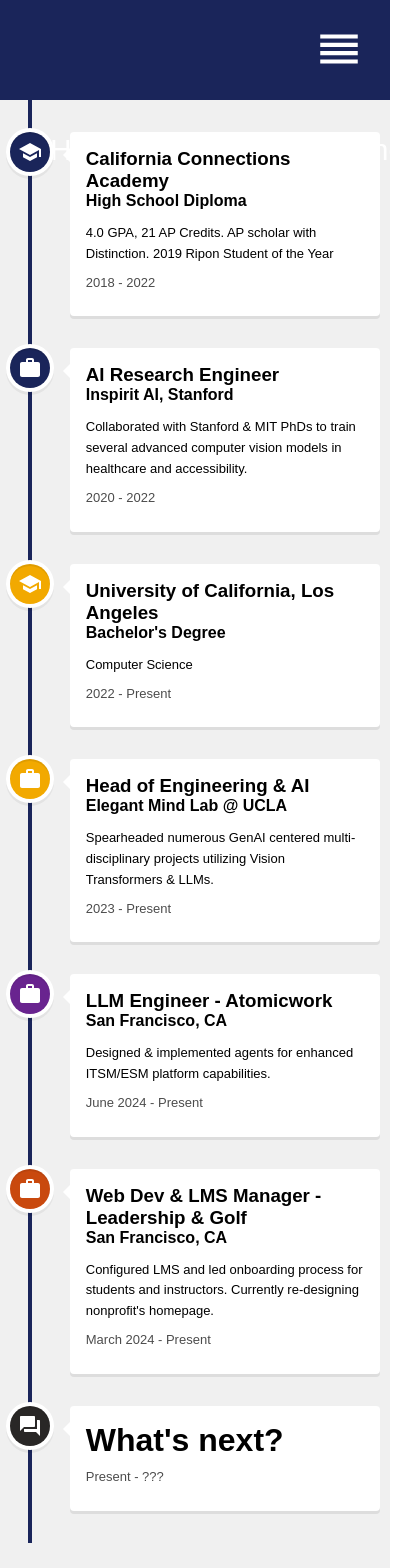
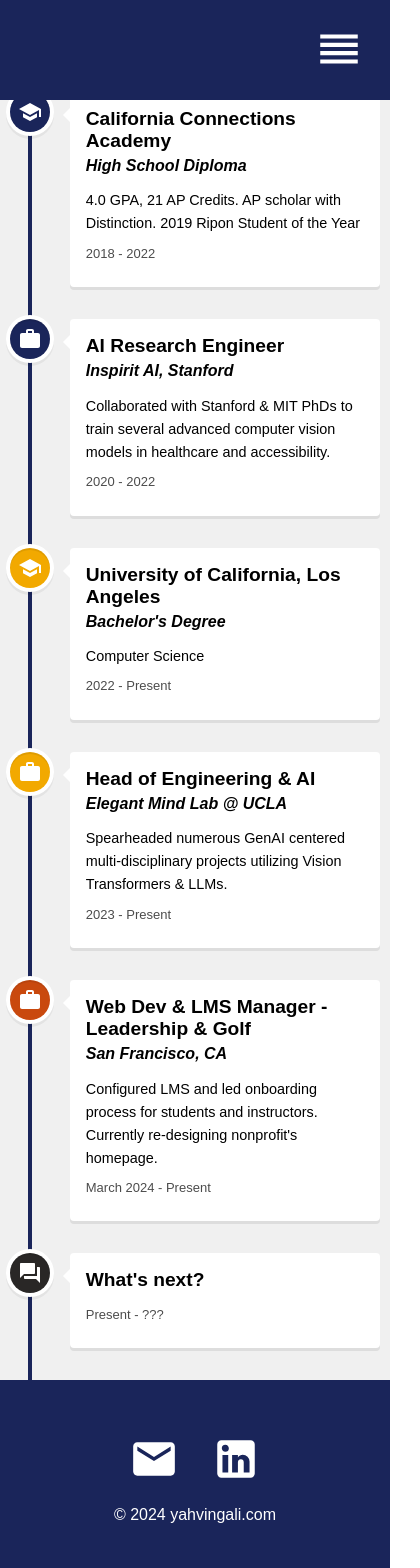
Before and after one commit to Ygali04/my-website, a React (Create React App) app: page /exp in a window 390 px wide. Shown: the top 1568 px of the page, 420 px wide, since content can reach past the window. Built offline with nearby package versions, Linux system fonts and the light colour scheme.

Commit message:
Quality of Life edits - Edited views for ipad and iphone - edited issues with footer and Navbar - cleaned up About me Section

```diff
--- a/src/components/Navbar.js
+++ b/src/components/Navbar.js
@@ -1,11 +1,7 @@
-import React, {useEffect, useState} from 'react';
-import {Link, useLocation} from "react-router-dom";
-
-//styles
+import React, { useEffect, useState } from 'react';
+import { Link, useLocation } from "react-router-dom";
+import ReorderIcon from "@material-ui/icons/Reorder";
 import "../css-components/Navbar.css"
-
-//assets & icons
-import ReorderIcon from "@material-ui/icons/Reorder";
 
 function Navbar() {
   const [expandNavbar, setExpandNavbar] = useState(false);
@@ -14,12 +10,9 @@
   useEffect(() => {setExpandNavbar(false);}, [location]);
 
   return (
-    <div className="navbar" id={expandNavbar ? "open" : "closed"}>
+    <div className={`navbar ${expandNavbar ? "open" : "closed"}`}>
         <div className="toggleButton">
-            <button onClick={() => {
-                    setExpandNavbar((prev) => !prev)
-                }}
-            >
+            <button onClick={() => setExpandNavbar((prev) => !prev)}>
                 <ReorderIcon />
             </button>
         </div>
--- /dev/null
+++ b/src/css-components/Experience.css
@@ -0,0 +1,66 @@
+.experience {
+    padding-top: 100px;
+    padding-bottom: 0;
+  }
+
+  .vertical-timeline-element-title {
+    font-size: 1.5em;
+    font-weight: bold;
+    margin-bottom: 5px;
+  }
+
+  .vertical-timeline-element-subtitle {
+    font-size: 1.2em;
+    font-style: italic;
+    margin-bottom: 10px;
+  }
+
+  .vertical-timeline-element-content p {
+    font-size: 1em;
+    line-height: 1.6;
+  }
+
+  /* New styles to remove extra space */
+  .vertical-timeline::before {
+    background: #1a255a;
+  }
+
+  .vertical-timeline-element:last-child {
+    margin-bottom: 0;
+  }
+
+  .vertical-timeline-element:last-child .vertical-timeline-element-content {
+    margin-bottom: 0;
+  }
+
+  @media only screen and (max-width: 1169px) {
+    .experience {
+      padding-top: 80px;
+    }
+
+    .vertical-timeline-element-title {
+      font-size: 1.3em;
+    }
+
+    .vertical-timeline-element-subtitle {
+      font-size: 1.1em;
+    }
+  }
+
+  @media only screen and (max-width: 768px) {
+    .experience {
+      padding-top: 60px;
+    }
+
+    .vertical-timeline-element-title {
+      font-size: 1.2em;
+    }
+
+    .vertical-timeline-element-subtitle {
+      font-size: 1em;
+    }
+
+    .vertical-timeline-element-content p {
+      font-size: 0.9em;
+    }
+  }
--- a/src/css-components/Footer.css
+++ b/src/css-components/Footer.css
@@ -7,7 +7,6 @@
     align-items: center;
     flex-direction: column;
     padding-top: 10px;
-    margin-top: 150px;
   }
 
   .socials svg {
--- a/src/css-components/Navbar.css
+++ b/src/css-components/Navbar.css
@@ -2,6 +2,10 @@
   width: 100%;
   height: 100px;
   background: #1a255a;
+  position: fixed;
+  top: 0;
+  left: 0;
+  z-index: 1000;
 }
 
 .links {
@@ -19,8 +23,6 @@
   text-decoration: none;
   margin: 20px;
   font-size: 30px;
-    align-items: center;
-    justify-content: center;
 }
 
 .toggleButton {
@@ -34,6 +36,7 @@
 .toggleButton svg {
   font-size: 50px;
 }
+
 .toggleButton button {
   margin-right: 20px;
   background-color: transparent;
@@ -42,24 +45,24 @@
   cursor: pointer;
 }
 
-  #open {
+.navbar.open {
   height: 100vh;
 }
 
-  #open .links {
+.navbar.open .links {
   flex-direction: column;
   justify-content: flex-start;
-    margin-top: 100px;
+  padding-top: 100px;
 }
 
-  #open a {
+.navbar.open a {
   width: 100%;
   text-align: center;
 }
 
 @media only screen and (max-width: 900px) {
   .navbar a {
-      width: 70px;
+    font-size: 24px;
   }
 }
 
@@ -67,25 +70,30 @@
   .toggleButton {
     display: flex;
   }
-    #close a {
+
+  .navbar.closed .links {
     display: none;
+  }
+
+  .navbar.open {
+    height: 100vh;
+  }
+
+  .navbar.open .links {
+    display: flex;
   }
 }
 
-  @media only screen and (min-width: 600px) {
+@media only screen and (min-width: 601px) {
   .toggleButton {
     display: none;
   }
 
-    .hiddenLinks {
-      display: none;
-    }
-
-    #open {
+  .navbar {
     height: 100px;
   }
 
-    #open .links {
+  .links {
     flex-direction: row;
   }
 }
--- a/src/css-components/ProjectDisplay.css
+++ b/src/css-components/ProjectDisplay.css
@@ -14,7 +14,8 @@
     text-align: center;
   }
   .project img {
-    width: 700px;
+    max-width: 600px;
+    max-height: 400px;
     border-radius: 10px;
   }
 
--- a/src/css-components/Projects.css
+++ b/src/css-components/Projects.css
@@ -5,6 +5,8 @@
     justify-content: center;
     align-items: center;
     flex-direction: column;
+    padding-top: 100px;
+    margin-bottom: 150px;
   }
   .projects .projectTitle {
     text-align: center;
--- a/src/pages/Experience.js
+++ b/src/pages/Experience.js
@@ -7,6 +7,7 @@
 import SchoolIcon from "@material-ui/icons/School";
 import WorkIcon from "@material-ui/icons/Work";
 import { QuestionAnswer } from "@material-ui/icons";
+import "../css-components/Experience.css";
 
 function Experience() {
   return (
@@ -24,7 +25,7 @@
           <h4 className="vertical-timeline-element-subtitle">
             High School Diploma
           </h4>
-          <p>4.0 GPA, 21 AP Credits. AP scholar with Distinction. 2019 Ripon Student of the Year </p>
+          <p>4.0 GPA, 21 AP Credits. AP scholar with Distinction. 2019 Ripon Student of the Year</p>
         </VerticalTimelineElement>
 
         <VerticalTimelineElement
@@ -51,12 +52,10 @@
           <h3 className="vertical-timeline-element-title">
             University of California, Los Angeles
           </h3>
-
           <h4 className="vertical-timeline-element-subtitle">
             Bachelor's Degree
           </h4>
-
-          <p> Computer Science</p>
+          <p>Computer Science</p>
         </VerticalTimelineElement>
 
         <VerticalTimelineElement
@@ -76,23 +75,6 @@
 
         <VerticalTimelineElement
           className="vertical-timeline-element--work"
-          date="June 2024 - Present"
-          iconStyle={{ background: "#69248f", color: "#fff" }}
-          icon={<WorkIcon />}
-        >
-          <h3 className="vertical-timeline-element-title">
-            LLM Engineer - Atomicwork
-          </h3>
-          <h4 className="vertical-timeline-element-subtitle">
-            San Francisco, CA
-          </h4>
-          <p>
-          Designed & implemented agents for enhanced ITSM/ESM platform capabilities.
-          </p>
-        </VerticalTimelineElement>
-
-        <VerticalTimelineElement
-          className="vertical-timeline-element--work"
           date="March 2024 - Present"
           iconStyle={{ background: "#c9490e", color: "#fff" }}
           icon={<WorkIcon />}
@@ -104,12 +86,12 @@
             San Francisco, CA
           </h4>
           <p>
-          Configured LMS and led onboarding process for students and instructors. Currently re-designing nonprofit's homepage.
+            Configured LMS and led onboarding process for students and instructors. Currently re-designing nonprofit's homepage.
           </p>
         </VerticalTimelineElement>
 
         <VerticalTimelineElement
-          className="vertical-timeline-element--work"
+          className="vertical-timeline-element--work future"
           date="Present - ???"
           iconStyle={{ background: "#292726", color: "#fff" }}
           icon={<QuestionAnswer />}
@@ -118,7 +100,6 @@
             What's next?
           </h1>
         </VerticalTimelineElement>
-
       </VerticalTimeline>
     </div>
   );
--- a/src/pages/Home.js
+++ b/src/pages/Home.js
@@ -40,8 +40,7 @@
         <div className="about">
             <h2> Hi, I'm Yahvin</h2>
             <div className="prompt">
-                <p> An aspiring machine learning engineer with a passion for learning that's out of this world!</p>
-                <p> <small> <small> (Star Wars pun intended) </small> </small></p>
+                <p>I leverage AI to push the boundaries of what's possible</p>
                 <div className="social">
                 <div className="socialButtons">
                 <button onClick={() => {
@@ -99,15 +98,25 @@
         </div>
 
         <div className="aboutCont">
-            <h1> About Me </h1>
-            <div className="bio">
-                <img src={profile} alt="My Profile Image" />
-                <p> Aspiring AI Engineer. Ardent environmentalist. Believer in upliftment through service. Thalassophile. Rookie food experimentalist who brews a mean Chai. Loves to play Piano. </p>
-            </div>
+        <h1>About Me</h1>
+        <div className="bio">
+          <div className="bio-image">
+            <img src={profile} alt="My Profile Image" />
+          </div>
+          <div className="bio-text">
+            <ul>
+              <li>Aspiring AI Engineer</li>
+              <li>Ardent environmentalist</li>
+              <li>Believer in upliftment through service</li>
+              <li>Thalassophile</li>
+              <li>Rookie food experimentalist who brews a mean Chai</li>
+              <li>Loves to play Piano</li>
+            </ul>
+          </div>
         </div>
+      </div>
     </div>
   )
 }
 
-
 export default Home
```
Also changed, not shown: src/css-components/Home.css (+82 -22 lines). Lines whose indentation alone changed are shown as unchanged.
